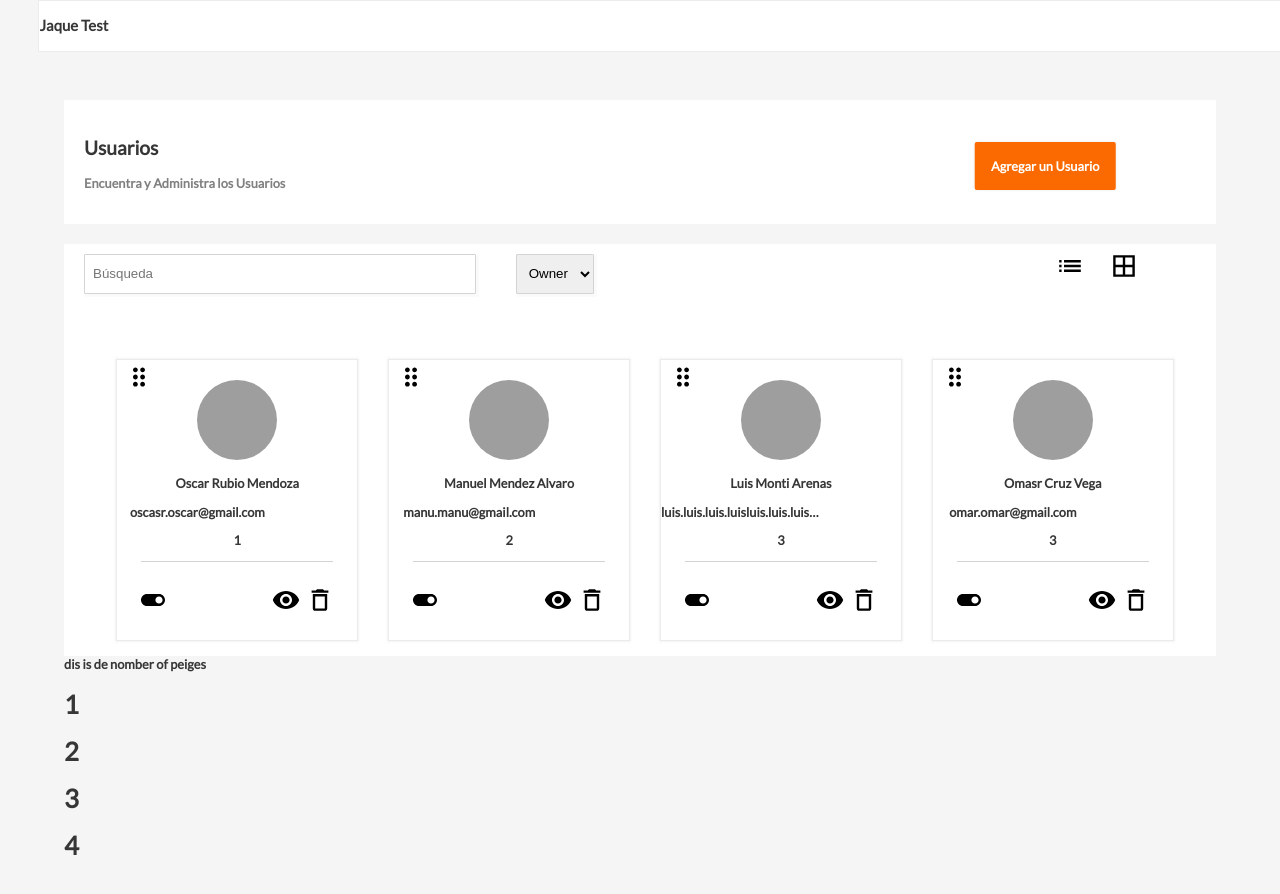
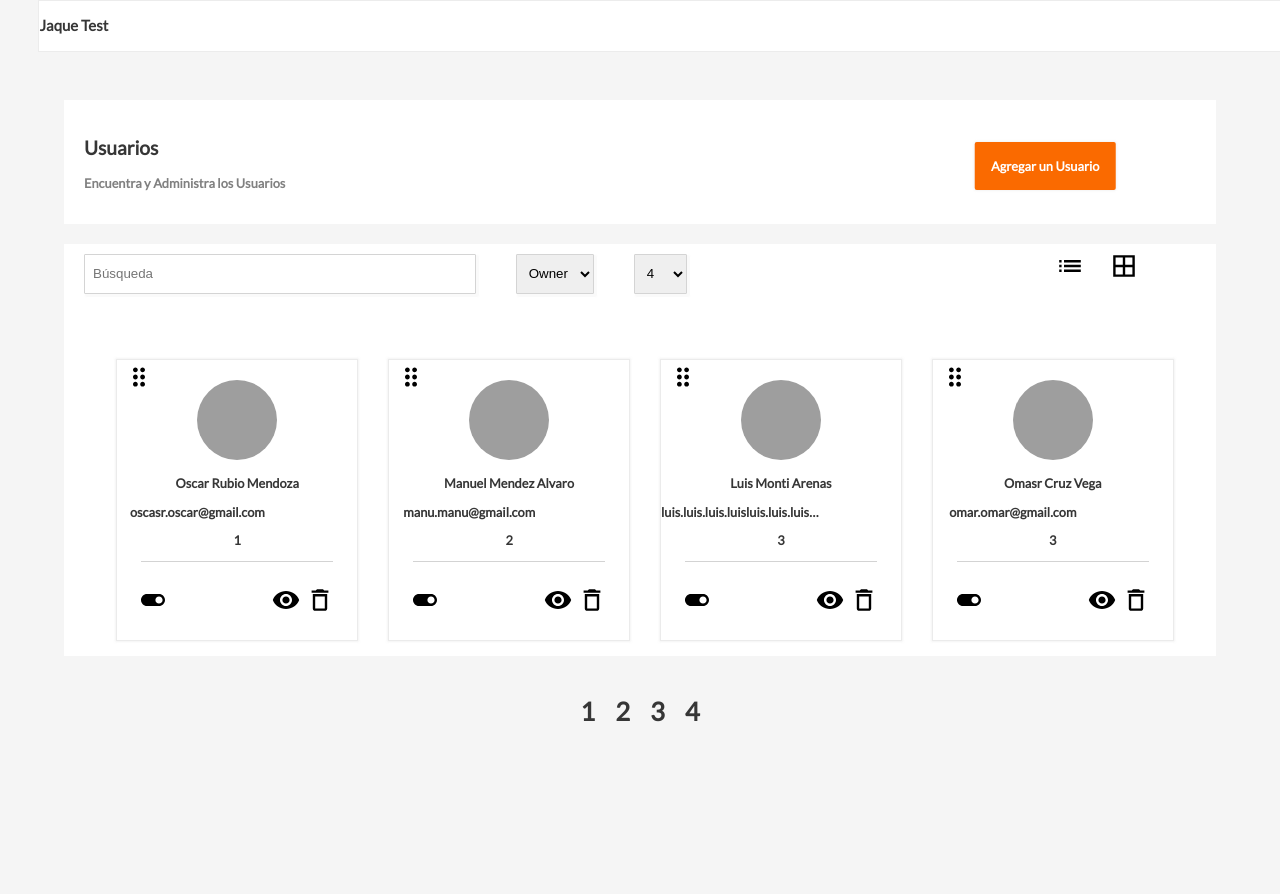
Before and after one commit to gimbernat13/jaque, a React (Create React App) app: page / in a window 1280 px wide. Shown: the top 894 px of the page. After the commit the page ends 817 px from the top, so only its background shows below. Built offline with nearby package versions, Linux system fonts and the light colour scheme; grey boxes are pictures that could not be loaded.

Commit message:
Users Per Page Added

```diff
--- /dev/null
+++ b/src/Components/Users/Pagination/Pagination.css
@@ -0,0 +1,10 @@
+.pages-list {
+    display: flex;
+    justify-content: center;
+
+}
+
+.page-item {
+    padding: 10px;
+    cursor: pointer;
+}
--- a/src/Components/Users/Pagination/Pagination.js
+++ b/src/Components/Users/Pagination/Pagination.js
@@ -1,23 +1,19 @@
 import React from "react";
-
+import "./Pagination.css";
 export const Pagination = ({ totalUsers, usersPerPage, paginate }) => {
   const pageNumbers = [];
 
-for (let i = 1; i <= Math.ceil(totalUsers / usersPerPage); i++) {
+  for (let i = 1; i <= Math.ceil(totalUsers / usersPerPage); i++) {
     pageNumbers.push(i);
-    console.log(pageNumbers)
-
-}
+  }
 
   return (
     <div>
-      dis is de nomber of peiges
-      <ul>
+      <ul className="pages-list">
         {pageNumbers.map(number => {
-          console.log(number)
           return (
-            <li key={number}>
-              <h1 onClick={() => paginate(number)} >{number}</h1>
+            <li className="page-item" key={number}>
+              <h1 onClick={() => paginate(number)}>{number}</h1>
             </li>
           );
         })}
--- a/src/Components/Users/Users.js
+++ b/src/Components/Users/Users.js
@@ -42,7 +42,7 @@ class Users extends Component {
     users: this.mappedUsers,
     filteredUsers: this.mappedUsers,
     modalOpen: false,
-    activeCategory: null,
+    activeCategory: "",
     currentPage: 1,
     usersPerPage: 4,
   };
@@ -106,8 +106,25 @@ class Users extends Component {
 
 
   paginate = pageNumber => {
-    this.setState({currentPage:pageNumber})
+    const pageNum = parseInt(pageNumber, 10)
+
+    this.setState({currentPage:pageNum})
   }
+
+
+  handleUserCount = e => {
+    const userCount = parseInt(e.target.value , 10)
+    this.setState({usersPerPage : userCount})
+  }
+
+
+
+
+
+
+
+
+
 
 
 
@@ -151,7 +168,7 @@ class Users extends Component {
             />
 
 
-            <form defaultValue="Hey">
+            <form value={this.state.activeCategory} defaultValue="Hey">
               <select
                 onChange={this.handleRoleChange}
                 className="filter-input"
@@ -164,6 +181,21 @@ class Users extends Component {
                 <option value={3}>Staff</option>
               </select>
             </form>
+
+            <form value={this.state.usersPerPage}defaultValue="Hey">
+              <select
+                onChange={this.handleUserCount}
+                className="filter-input"
+                value={this.state.usersPerPage}
+                name=""
+                id=""
+              >
+                <option value={4}>4</option>
+                <option value={8}>8</option>
+                <option value={16}>16</option>
+              </select>
+            </form>
+
 
           </div>
           <div className="filter-bar-right">
```
